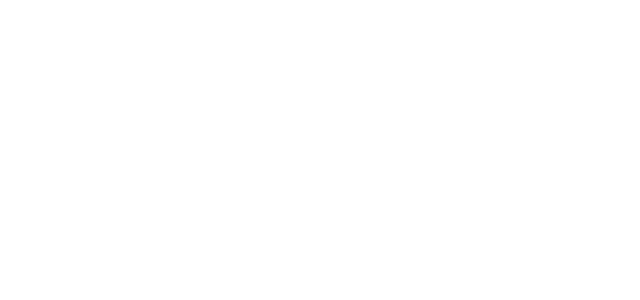
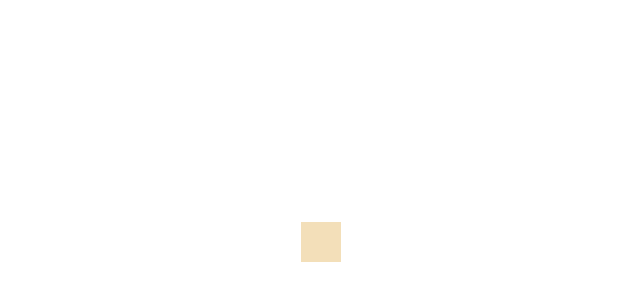
Before and after one commit to IIC2513/Goodteam_frontend, a React (Vite) app: page /board in a window 1280 px wide. Before the commit this address had no page. Shown: the part 158-458 px from the top of the page, without its empty margins (319-959 px from the left). Built offline with nearby package versions, Linux system fonts and the light colour scheme.

Commit message:
Creacion tablero

```diff
--- a/src/About_us.jsx
+++ b/src/About_us.jsx
@@ -1,3 +1,4 @@
+
 function About_us() {
     return (
         <>
--- /dev/null
+++ b/src/Board.css
@@ -0,0 +1,10 @@
+.board {
+    display: table;
+    background-color: #F3DFB9;
+    padding: 20px;
+}
+
+.board-row {
+    display: flex;
+    flex-direction: row;
+}
--- /dev/null
+++ b/src/Board.jsx
@@ -0,0 +1,11 @@
+import './Board.css'
+
+export default function Board(){
+    return(
+        <div className="board">
+            <div className="board-row">
+
+            </div>
+        </div>
+    )
+}
--- a/src/Routing.jsx
+++ b/src/Routing.jsx
@@ -1,6 +1,7 @@
 import { BrowserRouter, Routes, Route } from 'react-router-dom'
 import About_us from './About_us'
 import App from './App'
+import Board from './Board'
 
 function Routing(){
     return (
@@ -9,6 +10,7 @@
             <Routes>
                 <Route path={'/about_us'} element={<About_us/>}/>
                 <Route path={'/'} element={<App/>}/>
+                <Route path={'board'} element={<Board/>}/>
             </Routes>
         </BrowserRouter>
         </>
```
